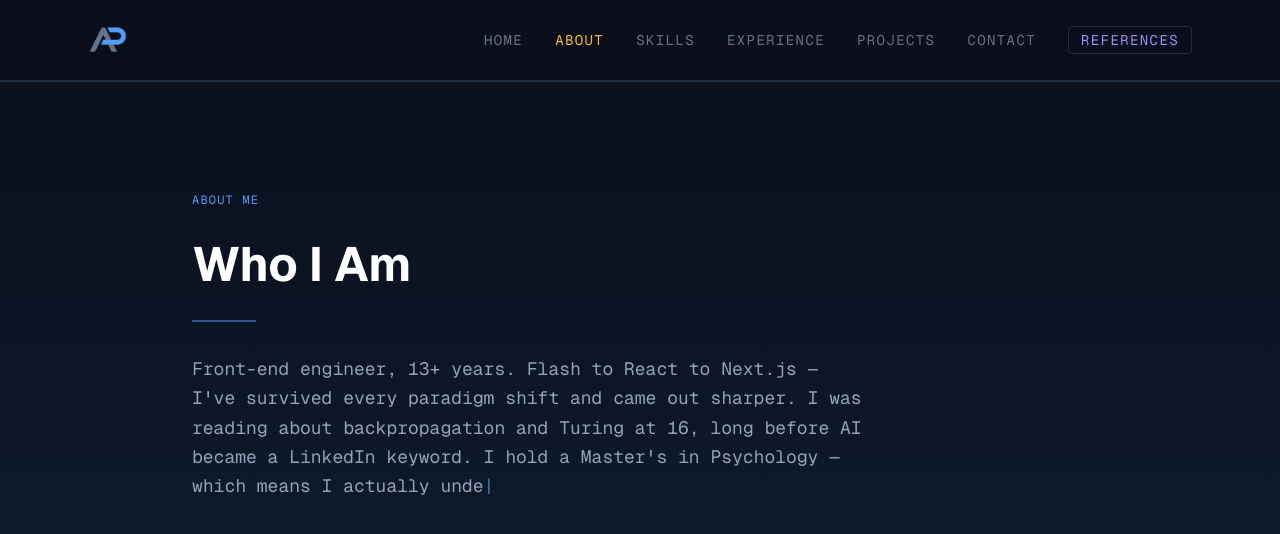
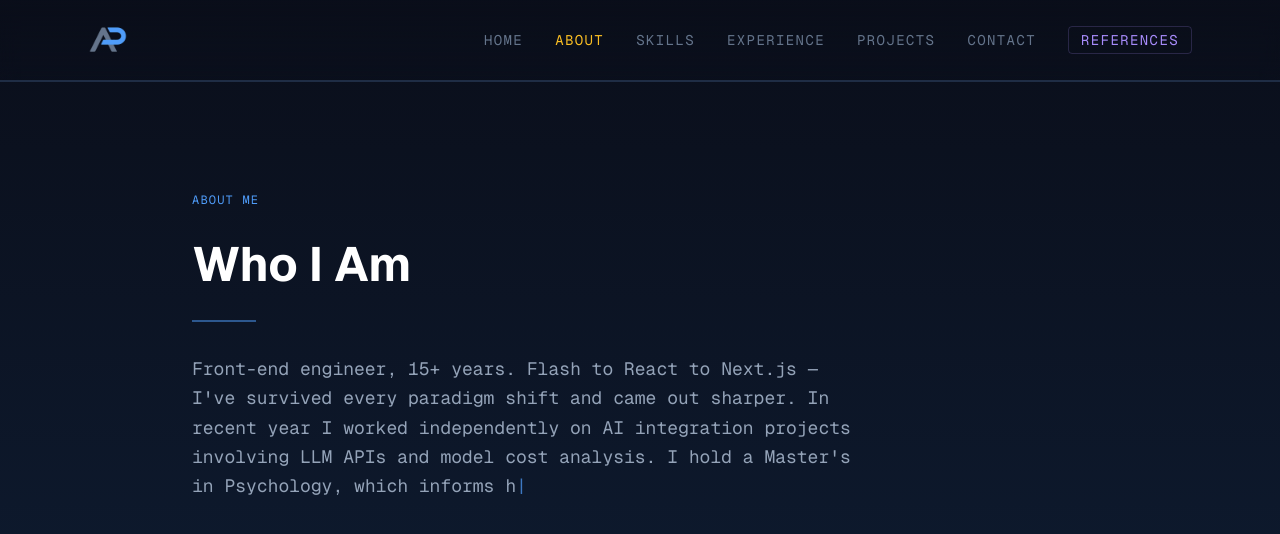
Before and after one commit to Jamisu/action-point, a Next.js app: page /about in a window 1280 px wide. Shown: the top 534 px of the page. Built offline with nearby package versions, Linux system fonts and the light colour scheme.

Commit message:
About page description

```diff
--- a/src/app/about/page.tsx
+++ b/src/app/about/page.tsx
@@ -2,7 +2,7 @@
 
 import { useEffect, useState } from 'react'
 
-const aboutText = "Front-end engineer, 13+ years. Flash to React to Next.js — I've survived every paradigm shift and came out sharper. I was reading about backpropagation and Turing at 16, long before AI became a LinkedIn keyword. I hold a Master's in Psychology — which means I actually understand the humans using what I build. I don't panic at legacy codebases; I bring a shovel and a flashlight. If you need someone who codes with precision, thinks in systems, and operates well beyond the ticket — we should talk."
+const aboutText = "Front-end engineer, 15+ years. Flash to React to Next.js — I've survived every paradigm shift and came out sharper. In recent year I worked independently on AI integration projects involving LLM APIs and model cost analysis. I hold a Master's in Psychology, which informs how I approach UX and team communication. I don't panic at legacy codebases; I bring a shovel and a flashlight. If you need someone who codes with precision, thinks in systems, and operates well beyond the ticket — we should talk."
 
 interface TypeWriterProps {
   text: string
```
